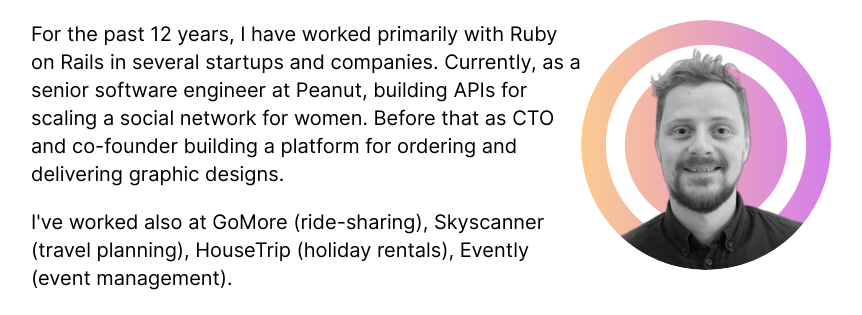
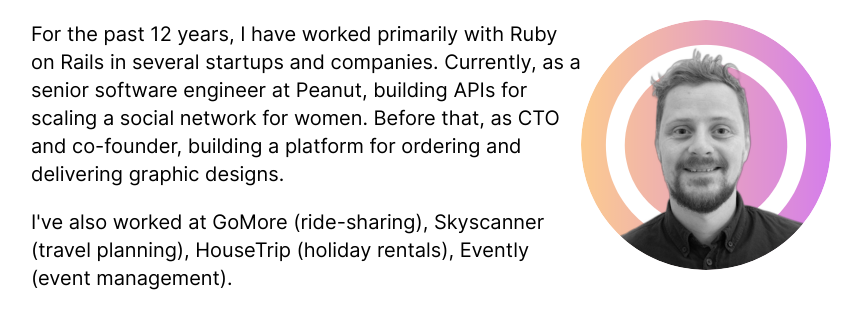
Before and after one commit to thejspr/thejspr.com, a Jekyll site: the page built from about/index.html, in a window 1280 px wide. Shown: the part 125-440 px from the top of the page, without its empty margins (209-1071 px from the left). Built offline with Jekyll 4.4.1, drawn with Linux system fonts in a browser that asks for light colours.

Commit message:
fix spelling

```diff
--- a/about/index.html
+++ b/about/index.html
@@ -10,12 +10,12 @@
 <p>
   For the past 12 years, I have worked primarily with Ruby on Rails in several
   startups and companies. Currently, as a senior software engineer at Peanut,
-  building APIs for scaling a social network for women. Before that as CTO and
-  co-founder building a platform for ordering and delivering graphic designs.
+  building APIs for scaling a social network for women. Before that, as CTO and
+  co-founder, building a platform for ordering and delivering graphic designs.
 </p>
 
 <p>
-  I've worked also at GoMore (ride-sharing), Skyscanner (travel planning),
+  I've also worked at GoMore (ride-sharing), Skyscanner (travel planning),
   HouseTrip (holiday rentals), Evently (event management).
 </p>
 
```
